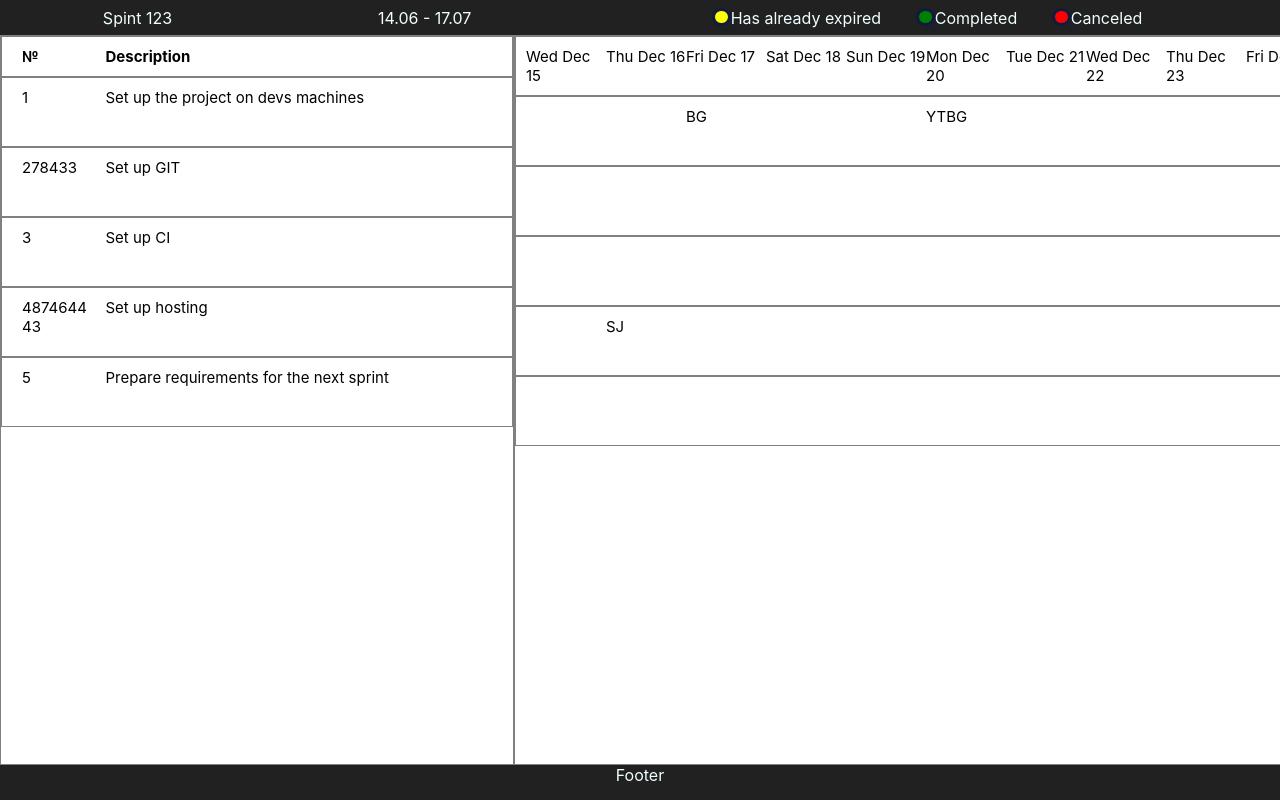
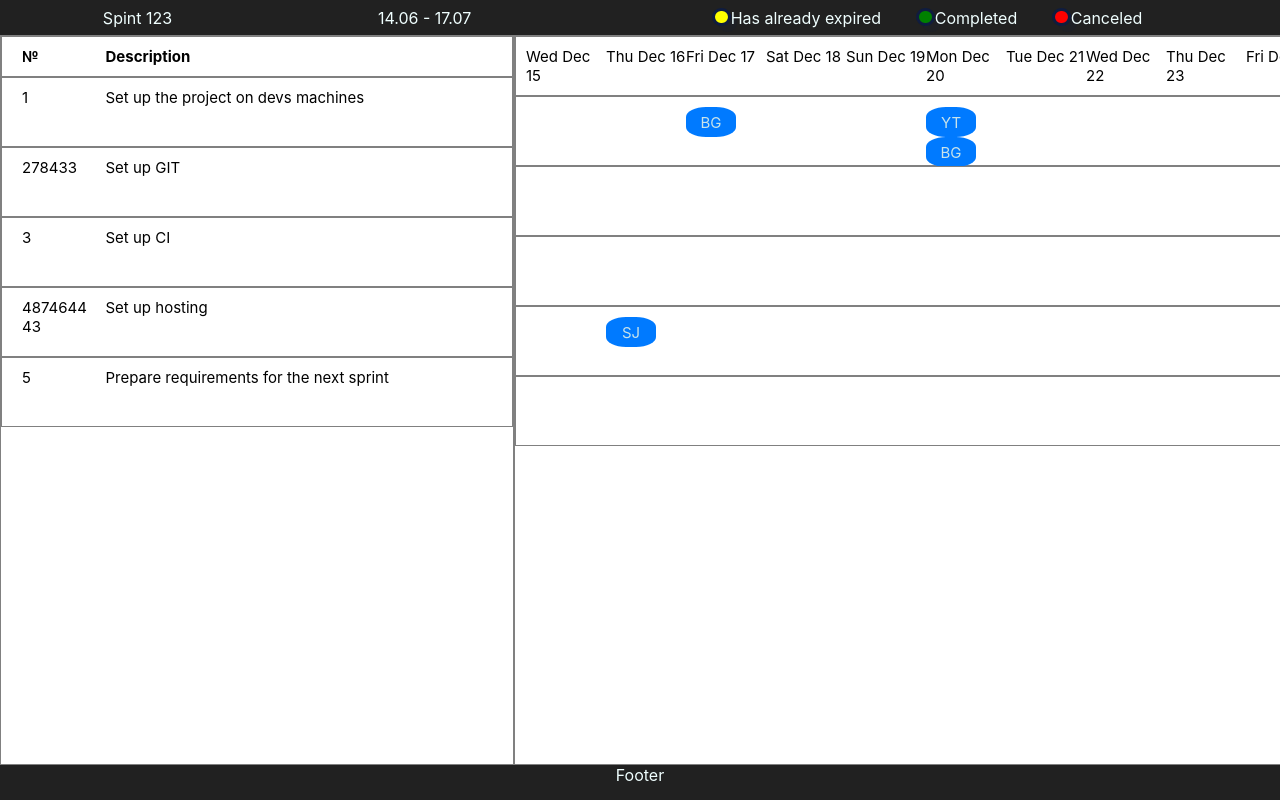
Before and after one commit to tumorin/detailed-sprint-planning, a React (Create React App) app: page / in a window 1280 px wide. Shown: the top 800 px of the page. Built offline with nearby package versions, Linux system fonts and the light colour scheme.

Commit message:
show ally on schedule by a component

```diff
--- /dev/null
+++ b/src/pages/main/components/AllyLabel/AllyLabel.css
@@ -0,0 +1,10 @@
+.ally-label {
+    background-color: #007aff;
+    color: #c8e3ea;
+    width: 50px;
+    height: 30px;
+    border-radius: 20px/10px;
+    display: flex;
+    align-items: center;
+    justify-content: center
+}
--- /dev/null
+++ b/src/pages/main/components/AllyLabel/AllyLabel.js
@@ -0,0 +1,8 @@
+import './AllyLabel.css';
+
+export default function AllyLabel({label}) {
+
+    return (
+        <div className="ally-label">{label}</div>
+    )
+}
--- a/src/pages/main/components/issue-table/Schedule/Schedule.js
+++ b/src/pages/main/components/issue-table/Schedule/Schedule.js
@@ -1,4 +1,5 @@
 import './Schedule.css';
+import AllyLabel from "../../AllyLabel/AllyLabel";
 
 function prepareDayList(issues, sprint, days) {
     const sprintStart = new Date(sprint.start);
@@ -37,8 +38,17 @@ const renderRow = (issue) => {
     // issue.schedule.forEach( value => console.log(value))
     return (
         issue.schedule.map((issueDay, index) => {
-            return (
-                <div className="schedule-issue-day" key={index}>{issueDay}</div>
+            console.log('issueDay',issueDay);
+            if (Array.isArray(issueDay)) {
+                return (
+                    <div className="schedule-issue-day" key={index}>
+                        {issueDay.map(label => <AllyLabel label={label}/>)}
+                    </div>
+                    )
+            } else  return (
+                <div className="schedule-issue-day" key={index}>
+                    {issueDay}
+                </div>
             )
         })
     )
```
